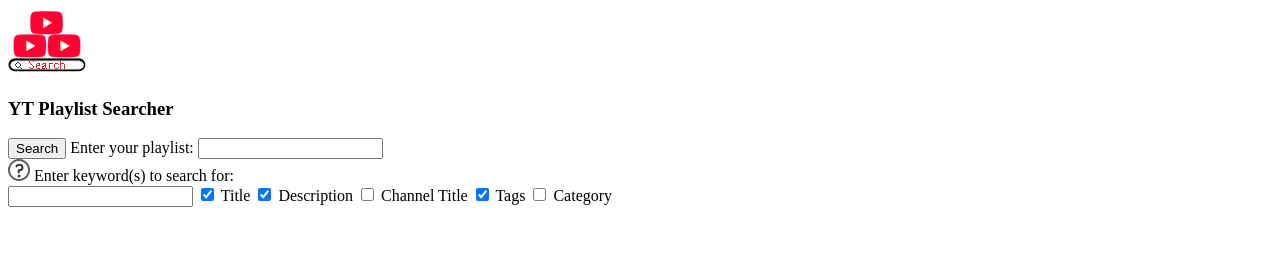
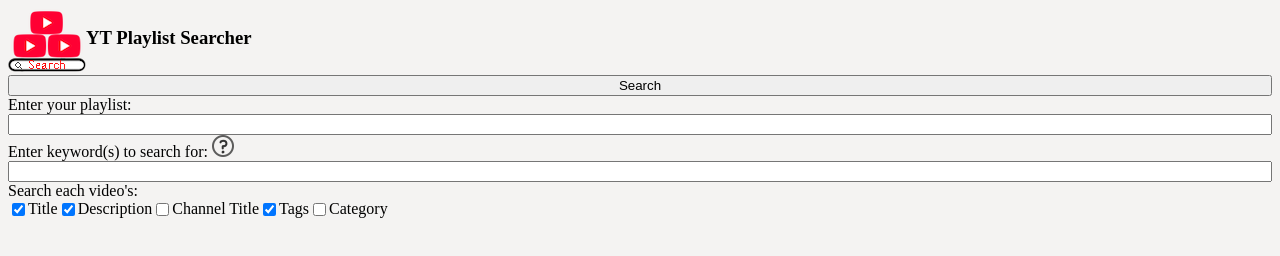
Before and after one commit to josmoo/yt-playlist-searcher, a plain HTML site: page index.html in a window 1280 px wide. Drawn offline with Linux system fonts and the light colour scheme.

Commit message:
worked on css a little bit

```diff
--- a/index.html
+++ b/index.html
@@ -4,6 +4,7 @@
     <meta charset="UTF-8">
     <meta name="viewport" content="width=device-width, initial-scale=1.0">
     <title>Document</title>
+    <link rel = "stylesheet" href = "style.css">
     <!--<script src = "script.js" defer></script> -->
 </head>
 <body>
@@ -18,12 +19,15 @@
     <input type="text" id = "playlistLink">
 
     <div id = "searchBarText">
+        <label for = "searchKeywords">Enter keyword(s) to search for:</label>
         <input type ="image" id = "informationButton" alt = "click to learn more about searching with keywords"
                src = "./images/informationbutton.png">
-        <label for = "searchKeywords">Enter keyword(s) to search for:</label>
     </div>
     <input type="text" id = "searchKeywords">
 
+
+    <label for = "checkboxContainer">Search each video's:</label>
+    <div id = "checkboxContainer">
         <input type = "checkbox" id = "searchTitleBool" checked>
         <label for = "searchTitleBool">Title</label>
 
@@ -39,6 +43,8 @@
         <input type = "checkbox" id = "searchCategoryBool">
         <label for = "searchCategoryBool">Category</label>
 
+    </div>
+
 
 </body>
 </html>
--- a/style.css
+++ b/style.css
@@ -0,0 +1,15 @@
+.header {
+    display: flex;
+    flex-direction: row;
+}
+
+body {
+    display: flex;
+    flex-direction: column;
+    background-color: #F4F3F2;
+}
+
+#checkboxContainer{
+    display: flex;
+    justify-items: left;
+}
```
Lines whose indentation alone changed are shown as unchanged.
